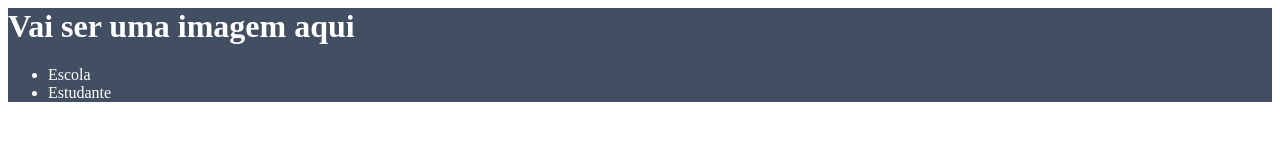
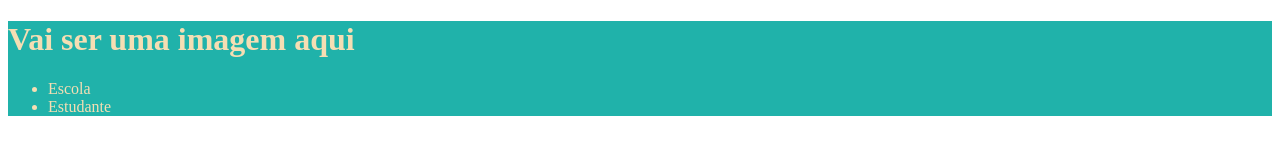
Before and after one commit to larissavandaletedesouza/siteescola1, a plain HTML site: page index.html in a window 1280 px wide. Drawn offline with Linux system fonts and the light colour scheme.

Commit message:
Iniciei o header

```diff
--- a/index.html
+++ b/index.html
@@ -1,8 +1,8 @@
+<!DOCTYPE html>
 <html lang="en">
 <head>
     <meta charset="UTF-8">
-    <meta http-equiv="X-UA-Compatible" content="IE=edge">
-    <meta name="viewport" content="width=device-width, initial-scale=1.0">
+    <meta name="viewport" content="width=, initial-scale=1.0">
     <title>Document</title>
     <link rel="stylesheet" href="style.css">
 </head>
--- a/style.css
+++ b/style.css
@@ -1,4 +1,4 @@
-header {
-    background-color: #424E61;
-    color: white;
+header{
+    background-color: #20B2AA;
+    color: wheat;
 }
```
